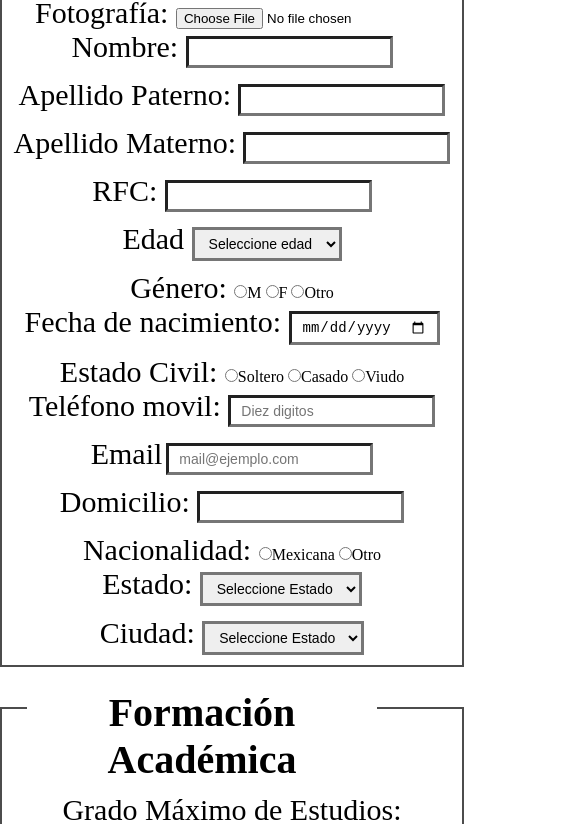
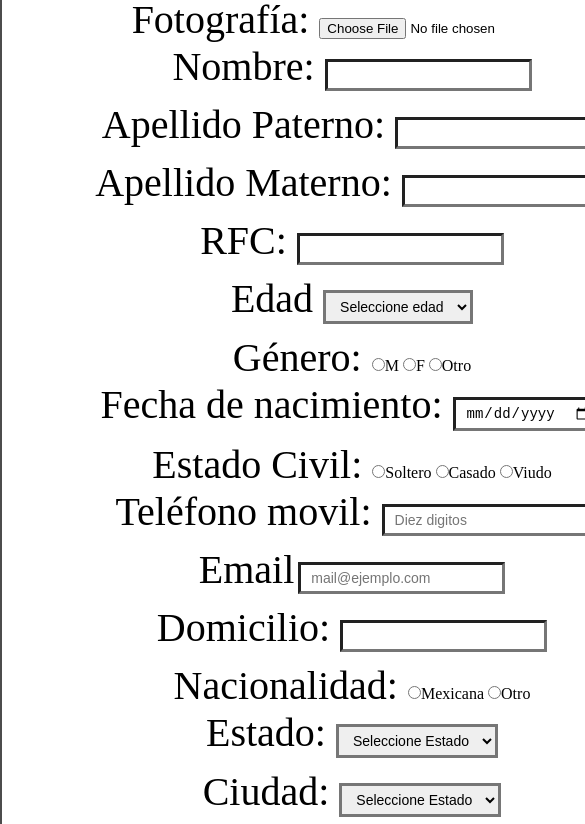
Before and after one commit to Elielprs/RIAS_Curriculum, a plain HTML site: page index.html in a window 390 px wide. Shown: the part 167-991 px from the top of the page, 585 px wide, since content can reach past the window. Drawn offline with Linux system fonts and the light colour scheme.

Commit message:
Add files via upload

```diff
--- a/CSS/style.css
+++ b/CSS/style.css
@@ -93,9 +93,9 @@ label{
     background-color: rgba(51, 51, 51, 0.650);
 }
 
-@media (max-width: 980px){
+@media (max-width: 480px){
     .info-personal, .info-esc, .info-lab, .info-ref{
-        width: 460px;
+        width: 700px;
     }
 
     p{
@@ -110,7 +110,7 @@ label{
 
     label{
         font-family: 'Times New Roman', Times, serif;
-        font-size: 30px;
+        font-size: 40px;
     }
 
     .campos{
```
